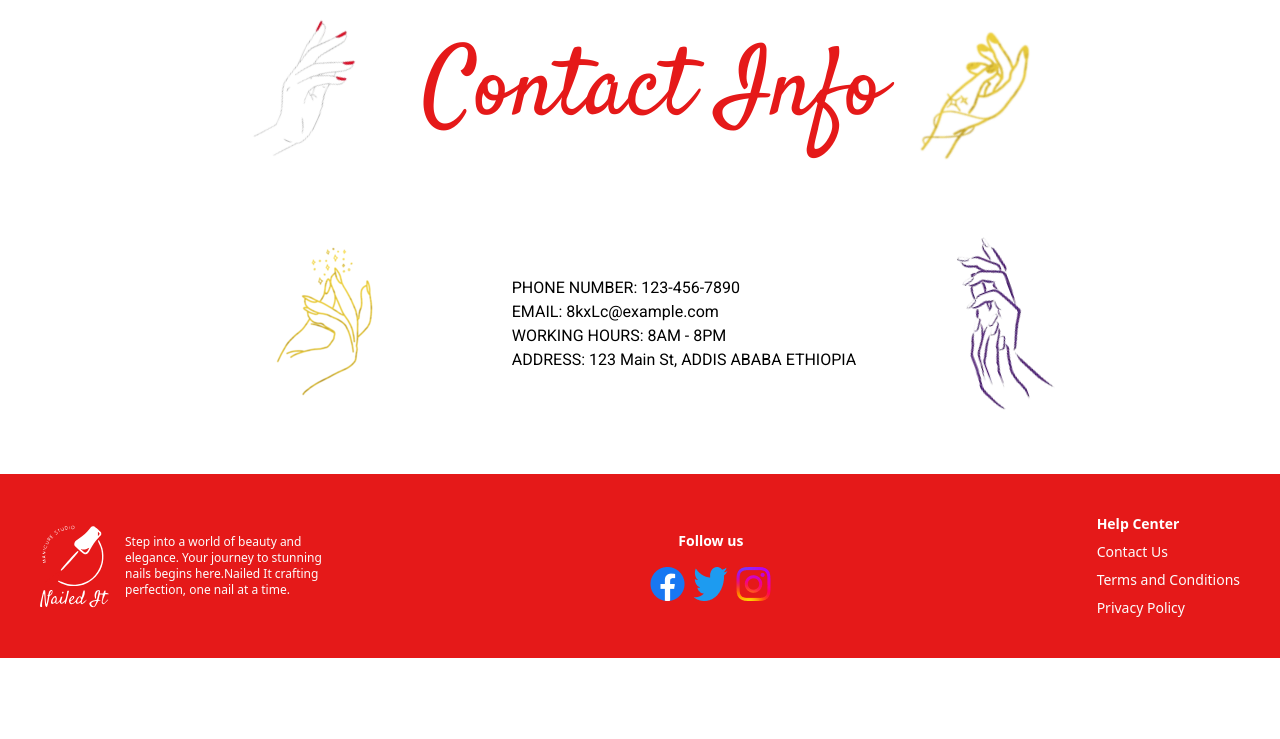
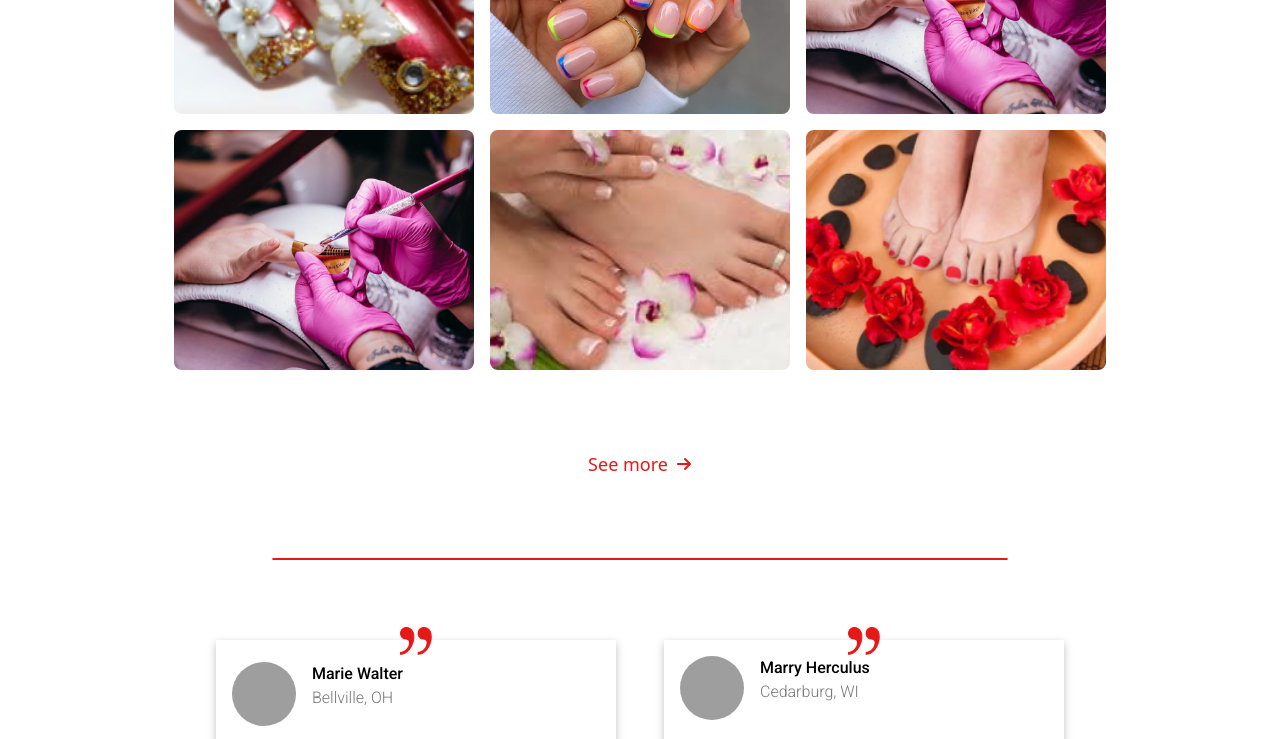
Before and after one commit to klassno3/nail-studio, a React (Create React App) app: page / in a window 1280 px wide. Shown: the part 1636-2375 px from the top of the page. Before the commit the page ends 2294 px from the top, so only its background shows below. Built offline with nearby package versions, Linux system fonts and the light colour scheme; grey boxes are pictures that could not be loaded.

Commit message:
Add gallery images and update Gallary component

```diff
--- /dev/null
+++ b/src/Data/gallery.js
@@ -0,0 +1,47 @@
+import gallery1 from "../assets/images/gallary-1.png";
+import gallery2 from "../assets/images/gallary-2.png";
+import gallery3 from "../assets/images/gallary-3.png";
+import gallery4 from "../assets/images/gallary-4.png";
+import gallery5 from "../assets/images/gallary-5.png";
+import gallery6 from "../assets/images/gallary-6.png";
+import gallery7 from "../assets/images/gallary-7.png";
+import gallery8 from "../assets/images/gallary-8.png";
+import gallery9 from "../assets/images/gallary-9.png";
+export const gallery = [
+  {
+    id: 1,
+    img: gallery1,
+  },
+  {
+    id: 2,
+    img: gallery2,
+  },
+  {
+    id: 3,
+    img: gallery3,
+  },
+  {
+    id: 4,
+    img: gallery4,
+  },
+  {
+    id: 5,
+    img: gallery5,
+  },
+  {
+    id: 6,
+    img: gallery6,
+  },
+  {
+    id: 7,
+    img: gallery7,
+  },
+  {
+    id: 8,
+    img: gallery8,
+  },
+  {
+    id: 9,
+    img: gallery9,
+  },
+];
--- a/src/components/Gallary.jsx
+++ b/src/components/Gallary.jsx
@@ -1,11 +1,43 @@
-import React from 'react'
-
+import React from "react";
+import { Link } from "react-router-dom";
+import { FaArrowRight } from "react-icons/fa6";
+import { gallery } from "../Data/gallery";
 const Gallary = () => {
   return (
-    <div id="gallary">
-      Gallary
+    <div className="w-full flex flex-col justify-center items-center my-10">
+      <hr className="hidden  md:inline-block border border-accentRed-dark lg:w-[46em] rounded-lg mx-auto self-center relative m-10" />
+      <div className="w-full flex justify-center items-center ">
+        <div className="font-satisfy text-[60px] text-accentRed-dark md:text-[96px] text-center">
+          <h1>Gallary</h1>
+        </div>
+      </div>
+      <div id="gallary" className="w-full flex justify-center items-center ">
+        <div className="flex flex-wrap justify-center gap-4 md:max-w-[1300px] w-full p-10 ">
+          {gallery.map((item) => {
+            return (
+              <div key={item.id} className="w-full h-auto md:w-1/4">
+                <img
+                  className="w-full h-[15rem] object-cover rounded-lg "
+                  src={item.img}
+                  alt="gallery"
+                />
+              </div>
+            );
+          })}
+        </div>
+      </div>
+      <div>
+        <div className="w-full flex justify-center items-center my-10">
+          <Link to="" className="flex justify-center items-center gap-2">
+            <p className="text-accentRed-dark text-lg">See more</p>
+            {/* react arrow icon  from react icons*/}
+            <FaArrowRight className="text-accentRed-dark  " />
+          </Link>
+        </div>
+      </div>
+      <hr className="hidden  md:inline-block border m-10 border-accentRed-dark lg:w-[46em] rounded-lg mx-auto self-center relative" />
     </div>
-  )
-}
+  );
+};
 
-export default Gallary
+export default Gallary;
```
